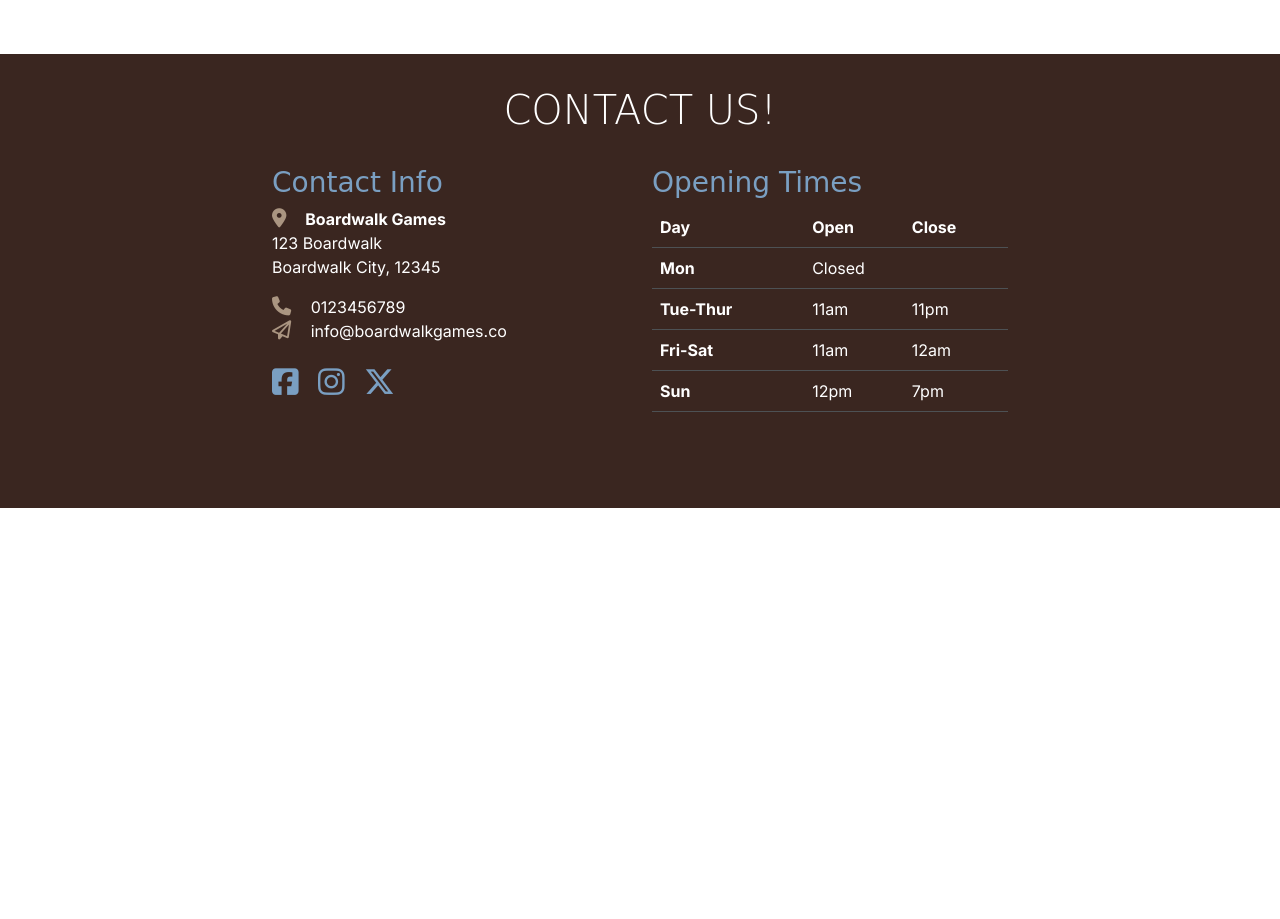
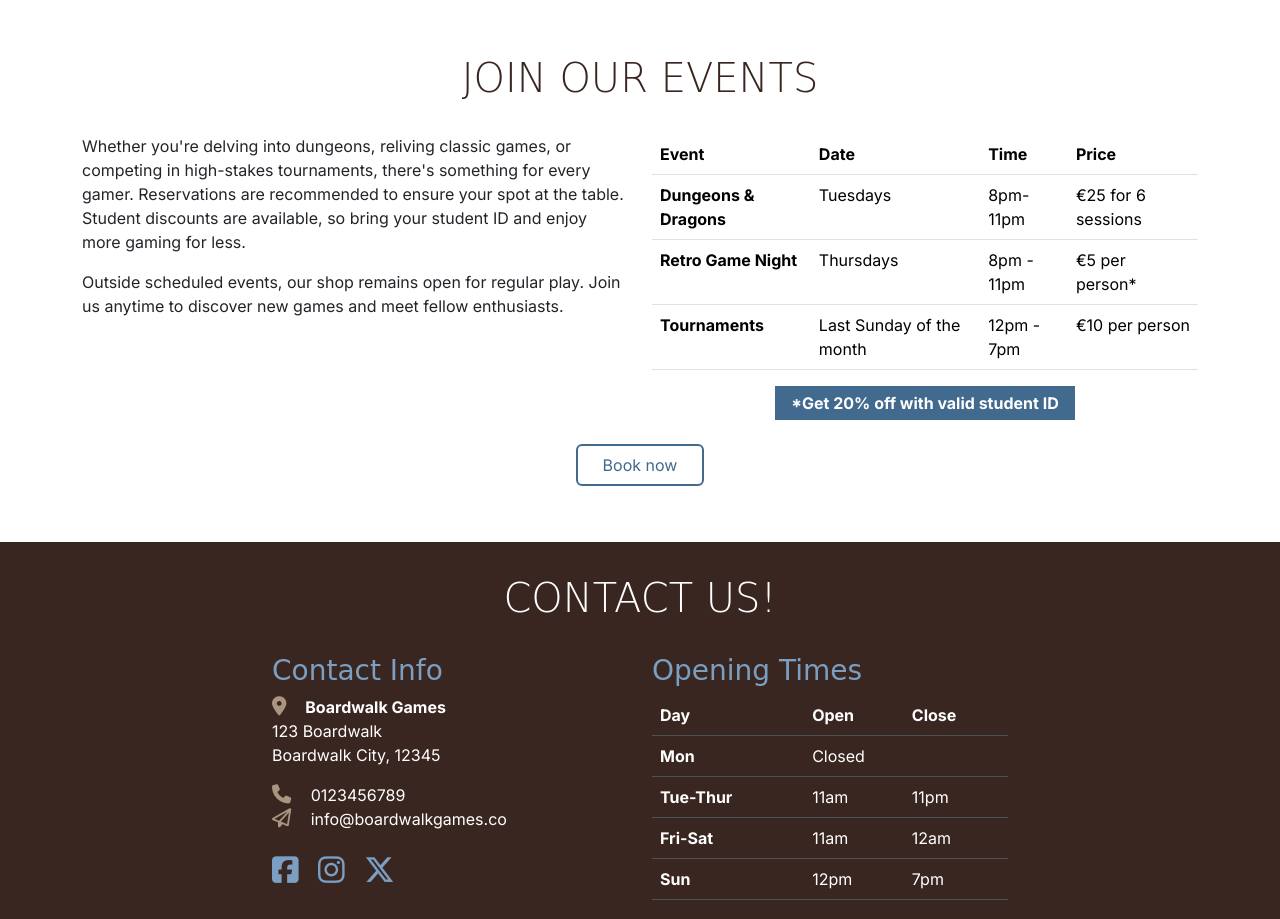
Before and after one commit to bikerbrandon2282/boardwalk-games, a plain HTML site: page index.html in a window 1280 px wide. Shown: the part 1120-2039 px from the top of the page. Before the commit the page ends 1628 px from the top, so only its background shows below. Drawn offline with nearby package versions, Linux system fonts and the light colour scheme; a web font is replaced by a local one.

Commit message:
Created Events Sections and styled for all screens

```diff
--- a/assets/css/style.css
+++ b/assets/css/style.css
@@ -85,6 +85,28 @@ h2 {
   margin-bottom: 1.5rem;
 }
 
+/* Events Section */
+#events .table {
+    /* events table font size small enough that
+      the table doesn't overflow on xs screens.
+      Size set back to 1rem in a media query
+      for sm screens and up*/
+  font-size: 0.7rem;
+}
+.student-discount {
+    background-color: var(--highlight-color);
+    font-weight: bold;
+    color: white;
+    display: block;
+    max-width: 300px;
+    margin: auto;
+    padding: 5px 10px;
+    font-size: 0.8rem;
+}
+#events .custom-button-filled {
+  border-radius: 0;
+}
+
 /* Games Library */
 
 #new-games .card,
@@ -132,6 +154,18 @@ h2 {
     border: 2px solid white;
     background-color: lightgray;
 } */
+
+/* Media Queries */
+/* Small screens and up */
+@media screen and (min-width: 576px) {
+    /* increase font size in events table when screen size is large enough */
+    #events .table {
+        font-size: 1rem;
+    }
+    .student-discount {
+        font-size: 1rem;
+    }
+}
 /* Medium devices (tablets, 768px and up) */
 @media screen and (min-width: 768px) {
   /* Make all service cards the same height for consistency */
--- a/index.html
+++ b/index.html
@@ -68,6 +68,9 @@
             </li>
             <li class="nav-item">
               <a class="nav-link" href="#services">Services</a>
+            </li>
+            <li class="nav-item">
+              <a class="nav-link" href="#events">Events</a>
             </li>
             <li class="nav-item">
               <a class="nav-link" href="game-library.html">Games</a>
@@ -265,6 +268,61 @@
           </div>
         </div>
       </section>
+      <section id="events" class="container section">
+        <div class="row">
+          <div class="col-12">
+            <h2 class="display-6 text-center">Join our Events</h2>
+          </div>
+          <div class="col-12 col-xl-6">
+            <p>
+              Whether you're delving into dungeons,
+              reliving classic games, or competing in high-stakes tournaments,
+              there's something for every gamer. Reservations are recommended to ensure your spot at the table.
+              Student discounts are available, so bring your student ID and enjoy more gaming for less.
+            </p>
+            <p>
+              Outside scheduled events, our shop remains open for regular play.
+              Join us anytime to discover new games and meet fellow enthusiasts.
+            </p>
+          </div>
+          <div class="col-12 col-xl-6">
+            <table class="table table-hover">
+              <thead>
+                <tr>
+                  <th scope="col">Event</th>
+                  <th scope="col">Date</th>
+                  <th scope="col">Time</th>
+                  <th scope="col">Price</th>
+                </tr>
+              </thead>
+              <tbody>
+                <tr>
+                  <th scope="row">Dungeons & Dragons</th>
+                  <td>Tuesdays</td>
+                  <td>8pm-11pm</td>
+                  <td>€25 for 6 sessions</td>
+                </tr>
+                <tr>
+                  <th scope="row">Retro Game Night</th>
+                  <td>Thursdays</td>
+                  <td>8pm - 11pm</td>
+                  <td>€5 per person*</td>
+                </tr>
+                <tr>
+                  <th scope="row">Tournaments</th>
+                  <td>Last Sunday of the month</td>
+                  <td>12pm - 7pm</td>
+                  <td>€10 per person</td>
+                </tr>
+              </tbody>
+            </table>
+            <p class="student-discount text-center">*Get 20% off with valid student ID</p>
+          </div>
+        </div>
+        <div class="col-12 text-center">
+            <a class="btn custom-button-outline my-4" href="booking.html" aria-current="page">Book now</a>
+          </div>
+      </section>
     </main>
     <!-- Footer / Contact Section -->
     <!-- mt-auto added to push footer to the bottom of the page-->
```
Also changed, not shown: booking.html (+3 -0 lines), game-library.html (+4 -6 lines), success.html (+3 -0 lines).
